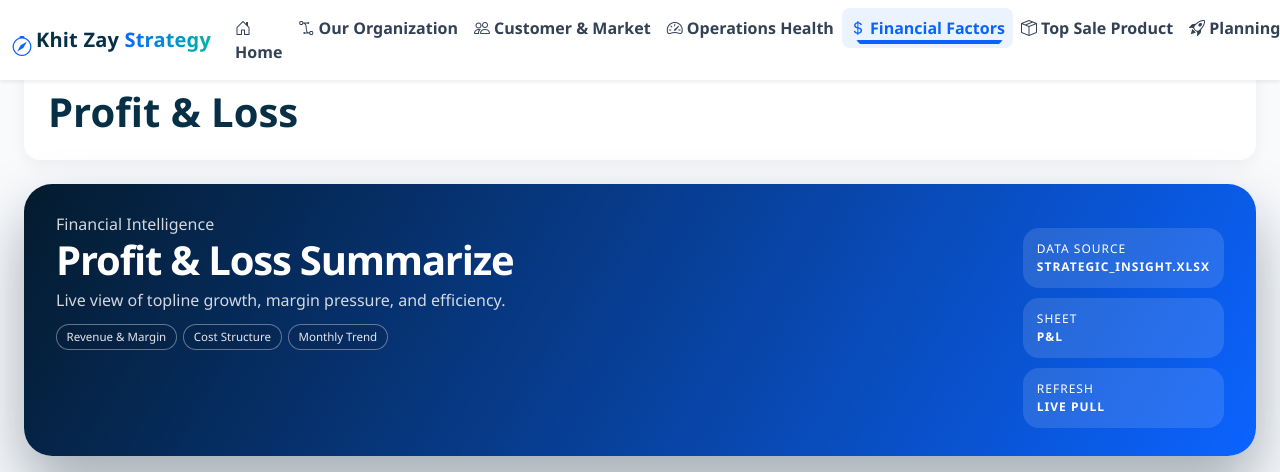
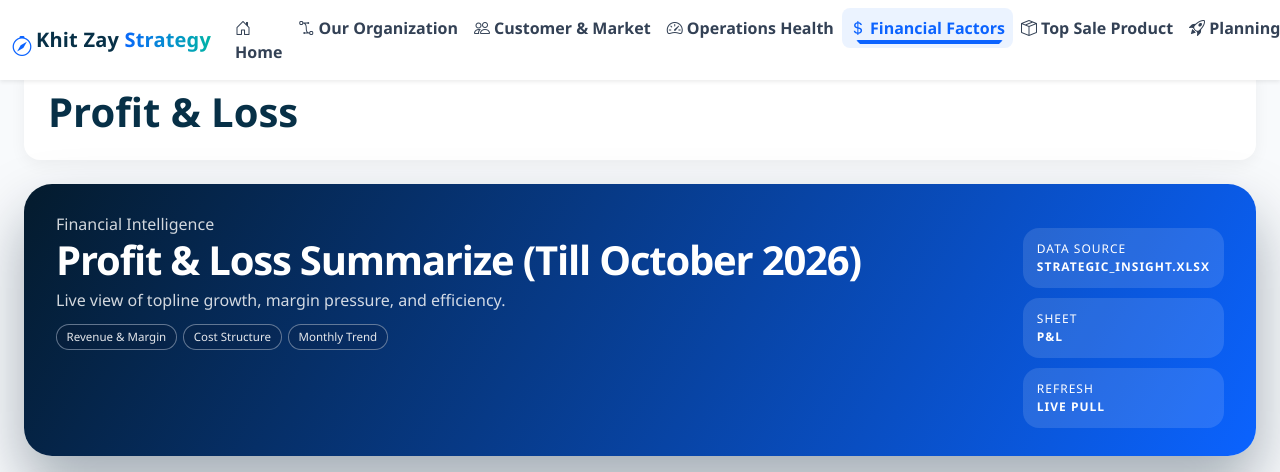
Before and after one commit to tobecontinue-hub/KZ-strategic, a Flask app: page /profit_n_loss in a window 1280 px wide. Shown: the top 472 px of the page. Run offline with Flask 3, Linux system fonts and the light colour scheme; some libraries are stand-ins or nearby versions.

Commit message:
Update dashboard templates and strategic insights data

```diff
--- a/dashboard_app_from_excel/templates/bob.html
+++ b/dashboard_app_from_excel/templates/bob.html
@@ -148,7 +148,7 @@
 
 <div class="bob-hero page-enter">
   <p class="text-uppercase mb-1" style="letter-spacing:.3em; font-size:.78rem; opacity:.7;">Operations Backbone</p>
-  <h1>BOB Performance Intelligence</h1>
+  <h1>BOB Performance (Jan-2025 to Nov-2025)</h1>
   <p>Monitor order splits, customer service adherence, and qualitative gates across the BOB funnel with an immersive experience.</p>
 
   <div class="stat-grid">
--- a/dashboard_app_from_excel/templates/profit_n_loss.html
+++ b/dashboard_app_from_excel/templates/profit_n_loss.html
@@ -126,7 +126,7 @@ td, th { padding: 12px 6px; }
   <div class="d-flex flex-column flex-lg-row justify-content-between gap-3">
     <div>
       <p>Financial Intelligence</p>
-      <h1>Profit & Loss Summarize</h1>
+      <h1>Profit & Loss Summarize (Till October 2026) </h1>
       <p>Live view of topline growth, margin pressure, and efficiency.</p>
       <div class="chip-row">
         <span class="chip">Revenue & Margin</span>
```
Also changed, not shown: 1 other file.
